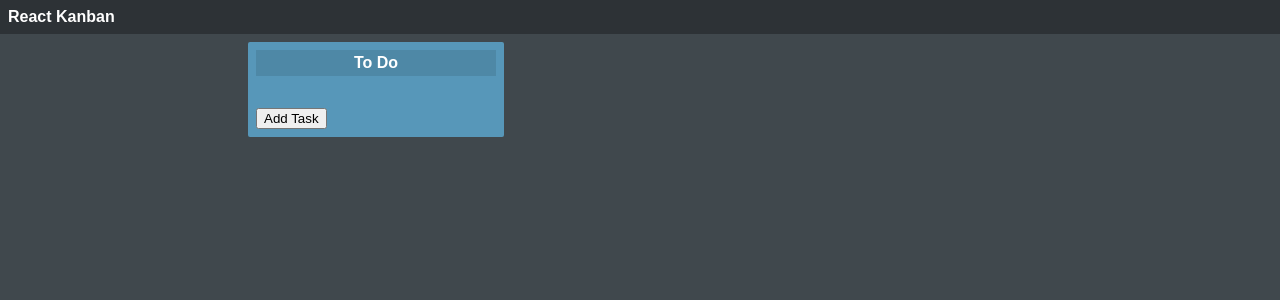
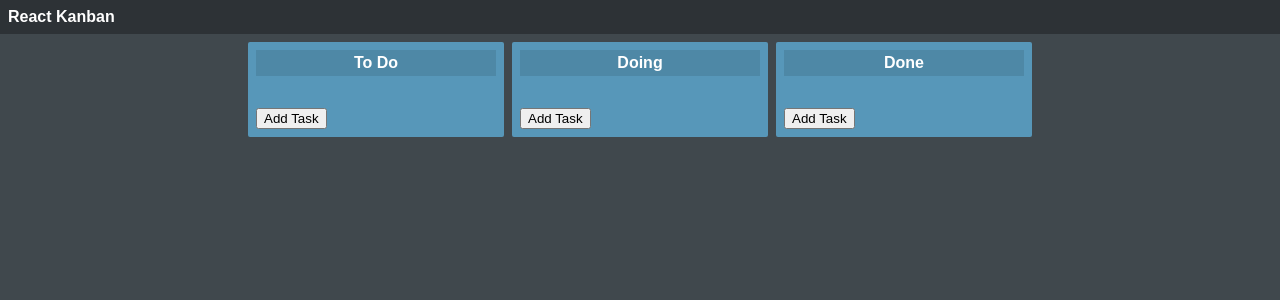
Before and after one commit to gerrysousa/react-para-iniciantes, a React (Vite) app: page / in a window 1280 px wide. Shown: the top 300 px of the page. Built offline with nearby package versions, Linux system fonts and the light colour scheme.

Commit message:
Salvando e filtrando tarefas

```diff
--- a/src/App.jsx
+++ b/src/App.jsx
@@ -2,12 +2,6 @@ import React, { useState } from "react";
 import "./styles.css";
 import Navbar from "./components/Navbar/Navbar";
 import TaskList from "./components/TaskList/TaskList";
-
-const task = {
-  id: 0,
-  title: "New Task",
-  status: "pending",
-};
 
 let idAcc = 0;
 const generateId = () => {
@@ -30,11 +24,44 @@ export default function App() {
     });
   };
 
+  const updateTask = ({ id, title, status }) => {
+    console.log("function updateTask called App.js");
+    setTasks((existingTasks) => {
+      return existingTasks.map((task) => {
+        if (task.id === id) {
+          return { ...task, title, status };
+        } else {
+          return task;
+        }
+      });
+    });
+  };
+
   return (
     <div className="App">
       <Navbar />
       <div className="container">
-        <TaskList title="To Do" onAddTask={addTask} tasks={tasks} />
+        <TaskList
+          title="To Do"
+          onAddTask={addTask}
+          taskStatus="pending"
+          tasks={tasks.filter((task) => task.status === "pending")}
+          onTaskUpdate={updateTask}
+        />
+        <TaskList
+          title="Doing"
+          onAddTask={addTask}
+          taskStatus="started"
+          tasks={tasks.filter((task) => task.status === "started")}
+          onTaskUpdate={updateTask}
+        />
+        <TaskList
+          title="Done"
+          onAddTask={addTask}
+          taskStatus="completed"
+          tasks={tasks.filter((task) => task.status === "completed")}
+          onTaskUpdate={updateTask}
+        />
       </div>
     </div>
   );
--- a/src/components/TaskItem/TaskItem.jsx
+++ b/src/components/TaskItem/TaskItem.jsx
@@ -2,12 +2,14 @@ import React, { useState } from "react";
 import "./taskitem.css";
 import PropTypes from "prop-types";
 
-export default function TaskItem({ id, title, status }) {
+export default function TaskItem({ id, title, status, onTaskUpdate }) {
   const [isEditing, setIsEditing] = useState(false);
   const [newTitle, setNewTitle] = useState(title);
 
   const handleTitleChange = (event) => {
-    setNewTitle(event.target.value);
+    const newTitle = event.target.value;
+    setNewTitle(newTitle);
+    onTaskUpdate(id, newTitle, status);
   };
 
   const handleSave = (event) => {
--- a/src/components/TaskList/TaskList.jsx
+++ b/src/components/TaskList/TaskList.jsx
@@ -3,10 +3,16 @@ import "./tasklist.css";
 import PropTypes from "prop-types";
 import TaskItem from "../TaskItem/TaskItem";
 
-export default function TaskList({ title, onAddTask, tasks }) {
+export default function TaskList({
+  title,
+  onAddTask,
+  tasks,
+  taskStatus,
+  onTaskUpdate,
+}) {
   const addTask = () => {
     console.log("function addTask called TaskList.js");
-    onAddTask("New Task", "pending");
+    onAddTask("New Task", taskStatus);
   };
 
   return (
@@ -19,6 +25,7 @@ export default function TaskList({ title, onAddTask, tasks }) {
             id={task.id}
             title={task.title}
             status={task.status}
+            onTaskUpdate={onTaskUpdate}
           />
         ))}
       </div>
```
Also changed, not shown: 1 other file (tests, documents, lock files or other folders).
